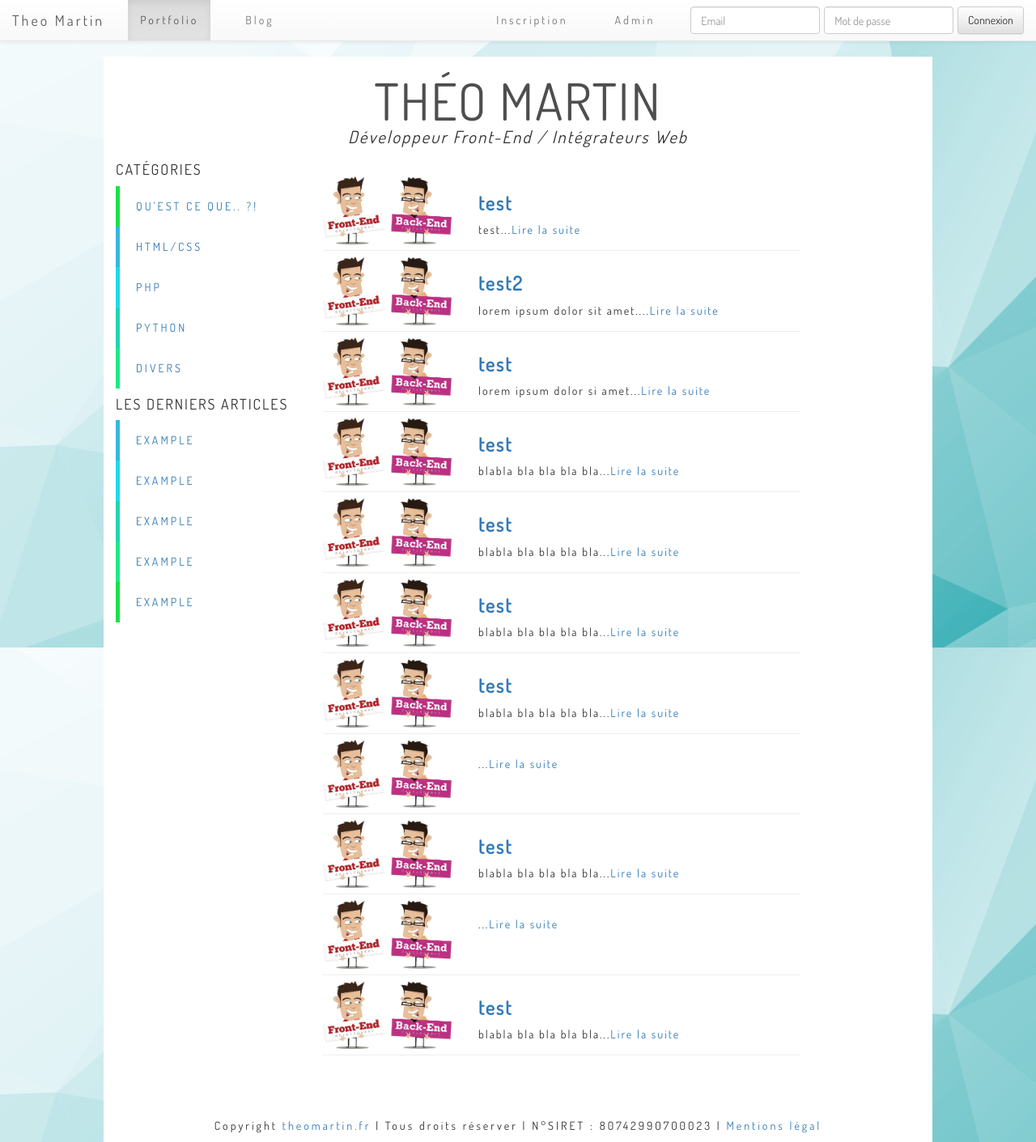
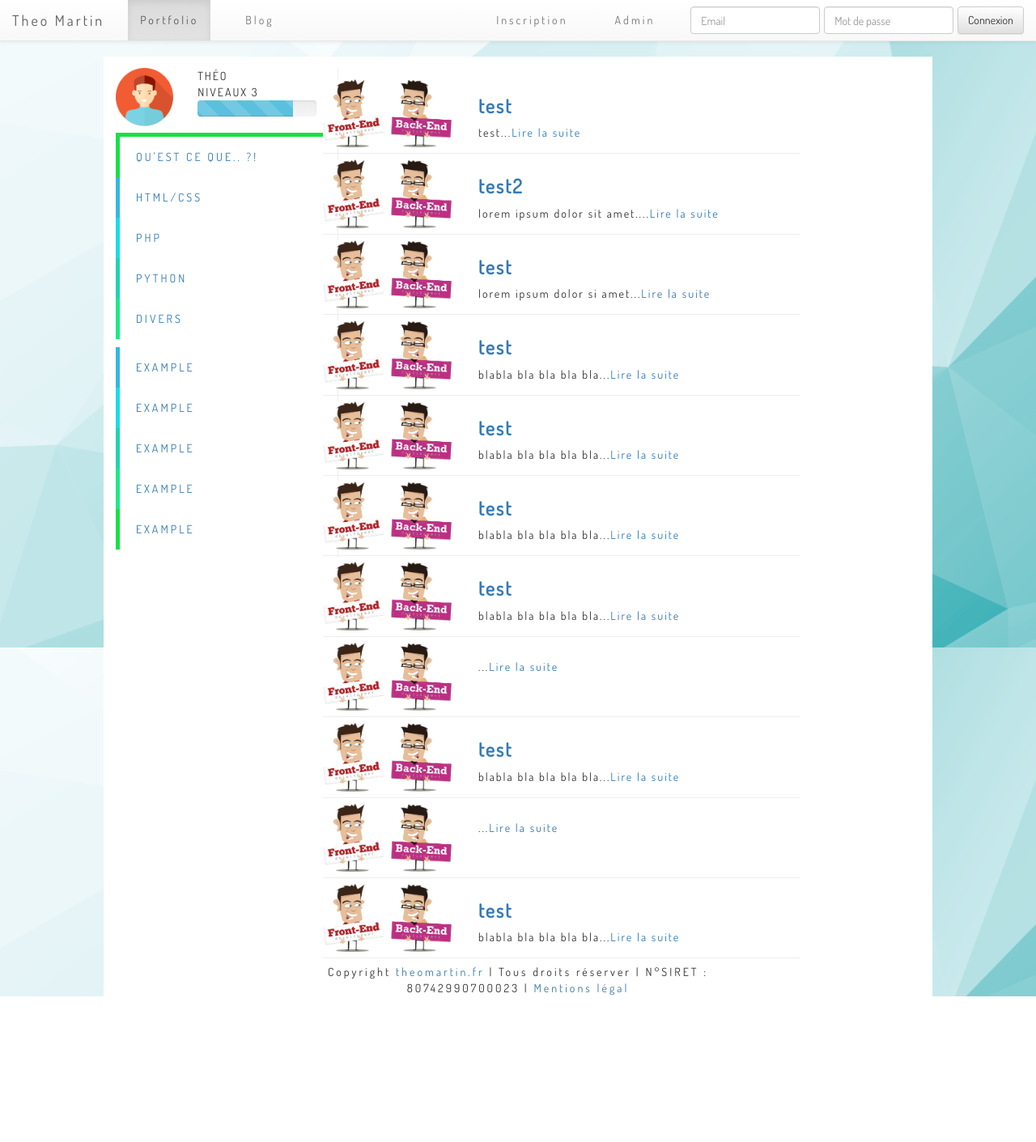
Before and after one commit to ExoHyb/theomartin.fr, a PHP site: page /template_blog.php in a window 1280 px wide. Shown: the whole page at 81% size. After the commit the page ends 1231 px from the top, so only its background shows below. Run offline with PHP 8.4, Linux system fonts and the light colour scheme; data comes from the database, SQL or seed files in the repository; some libraries are stand-ins or nearby versions.

Commit message:
last mod

```diff
--- a/css/sass/_container.scss
+++ b/css/sass/_container.scss
@@ -2,6 +2,7 @@
 	width: 80%;
 	background-color: #fff;
 	margin-top: 5em;
+	min-height: 100%;
 }
 
 .container-width {
--- a/css/sass/_menu-blog.scss
+++ b/css/sass/_menu-blog.scss
@@ -1,6 +1,8 @@
 .menu-blog {
+	margin-top: 1em;
 	position: fixed;
 	text-transform: uppercase;
+	border-right: 1px solid #eee;
 	ul {
 		list-style: none;
 		padding: 0;
@@ -41,3 +43,6 @@
 		}
 	}
 }
+		#border-top-menu {
+			border-top: 5px solid #18E146;
+		}
--- a/css/sass/style.scss
+++ b/css/sass/style.scss
@@ -5,6 +5,10 @@
 @import "commentaires";
 @import "articles";
 @import "media-mobile";
+
+html, body {
+	height: 100%;
+}
 
 body {
 	font-family: 'Dosis', sans-serif;
@@ -83,6 +87,8 @@ label {
 #footer {
 	letter-spacing: 3px;
 	margin-top: 5em;
+	width: 60%;
+	margin: auto;
 }
 
 .mentions-legal {
--- a/css/style.css
+++ b/css/style.css
@@ -20,6 +20,7 @@ h3 {
   width: 80%;
   background-color: #fff;
   margin-top: 5em;
+  min-height: 100%;
 }
 
 .container-width {
@@ -107,8 +108,10 @@ h3 {
 }
 
 .menu-blog {
+  margin-top: 1em;
   position: fixed;
   text-transform: uppercase;
+  border-right: 1px solid #eee;
 }
 .menu-blog ul {
   list-style: none;
@@ -144,6 +147,10 @@ h3 {
 }
 .menu-blog li .color5 {
   border-left: 5px solid #18E146;
+}
+
+#border-top-menu {
+  border-top: 5px solid #18E146;
 }
 
 #pseudo-commentaire {
@@ -232,6 +239,10 @@ h3 {
     display: none;
   }
 }
+html, body {
+  height: 100%;
+}
+
 body {
   font-family: 'Dosis', sans-serif;
   background: url(../img/background.png) fixed;
@@ -308,6 +319,8 @@ label {
 #footer {
   letter-spacing: 3px;
   margin-top: 5em;
+  width: 60%;
+  margin: auto;
 }
 
 .mentions-legal {
--- a/header.php
+++ b/header.php
@@ -61,12 +61,7 @@
     <div class="container">
     <!-- <div class="container-width"> -->
       <!-- HEADER -->
-        <div class="row">
-            <div class="col-xs-12 col-sm-12 col-md-12">
-                <h1 class="text-center">Théo Martin</h1>
-                <h2 class="text-center" id="desc-1">Développeur Front-End / Intégrateurs Web</h2>
-            </div>
-        </div>
+
 <!-- HEADER -->
 
 <!-- SHORT QUOTE -->
--- a/menu_blog.php
+++ b/menu_blog.php
@@ -1,7 +1,25 @@
 <div class="menu-blog">
 
-	<h4>Catégories</h4>
+<div class="row">
+	<div class="col-md-4">
+		<img src="img/profil1.png" alt="Photos de profil" class="img-responsive">
+	</div>
+	<div class="col-md-7">
+		<span>Théo</span>
+		<br>
+		<span>Niveaux 3</span>
+		<br>
+		<div class="progress">
+		  <div class="progress-bar progress-bar-info progress-bar-striped active" role="progressbar" aria-valuenow="80" aria-valuemin="0" aria-valuemax="100" style="width: 80%">
+		    <!-- <span class="sr-only">20% Complete</span> -->
+		  </div>
+		</div>
+	</div>
+</div>
+
+	<!-- <h4>Catégories</h4> -->
 	<ul>
+	<li id="border-top-menu"></li>
 		<li><a class="color5" href="#">Qu'est ce que.. ?!</a></li>
 		<li><a class="color1" href="#">HTML/CSS</a></li>
 		<li><a class="color2" href="#">PHP</a></li>
@@ -10,7 +28,7 @@
 	</ul>
 
 
-	<h4>Les derniers articles</h4>
+<!-- 	<h4>Les derniers articles</h4> -->
 	<ul>
 		<li><a class="color1" href="#">Example</a></li>
 		<li><a class="color2" href="#">Example</a></li>
```
Also changed, not shown: index.php (+8 -0 lines), 1 other file.
